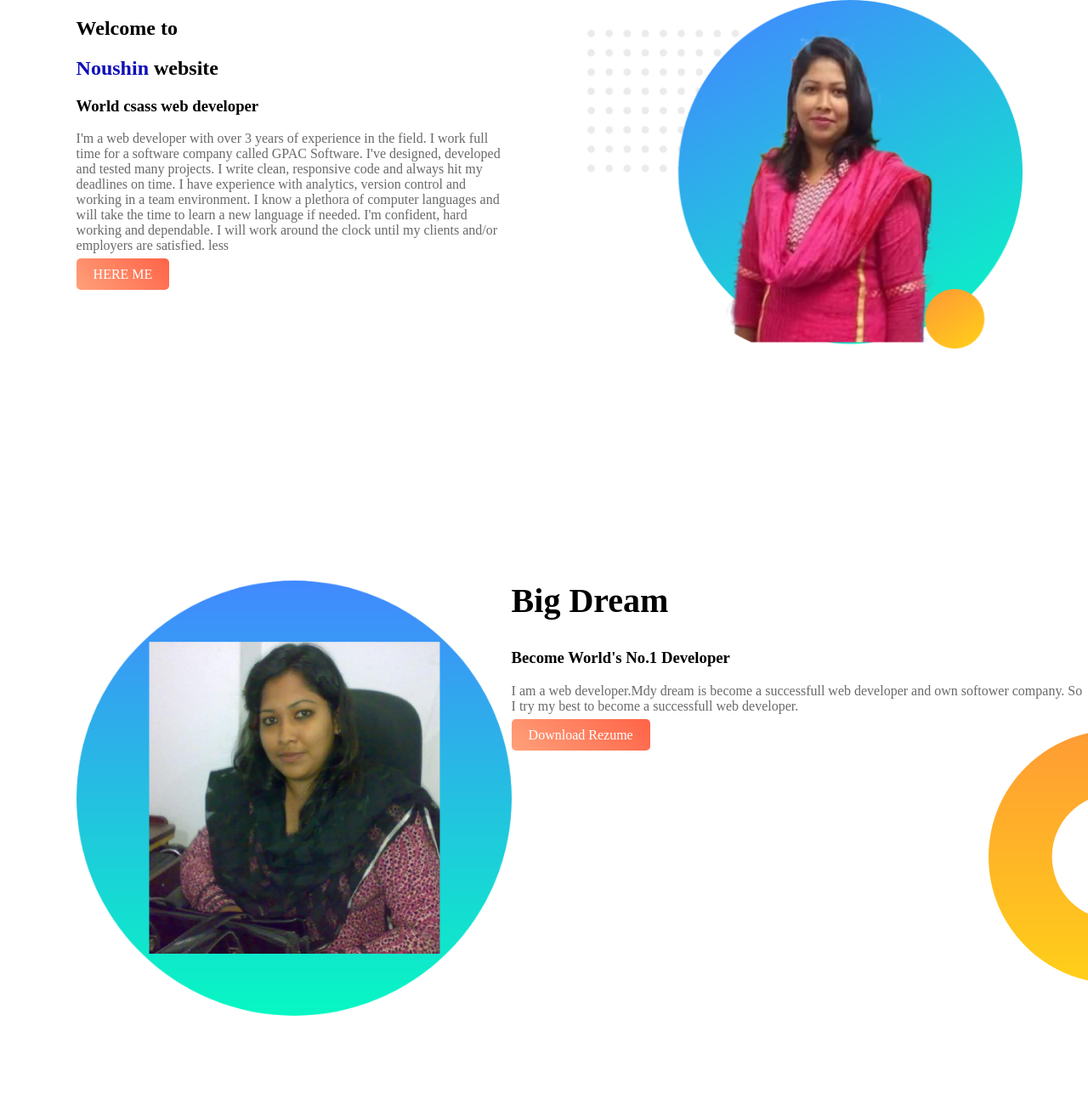
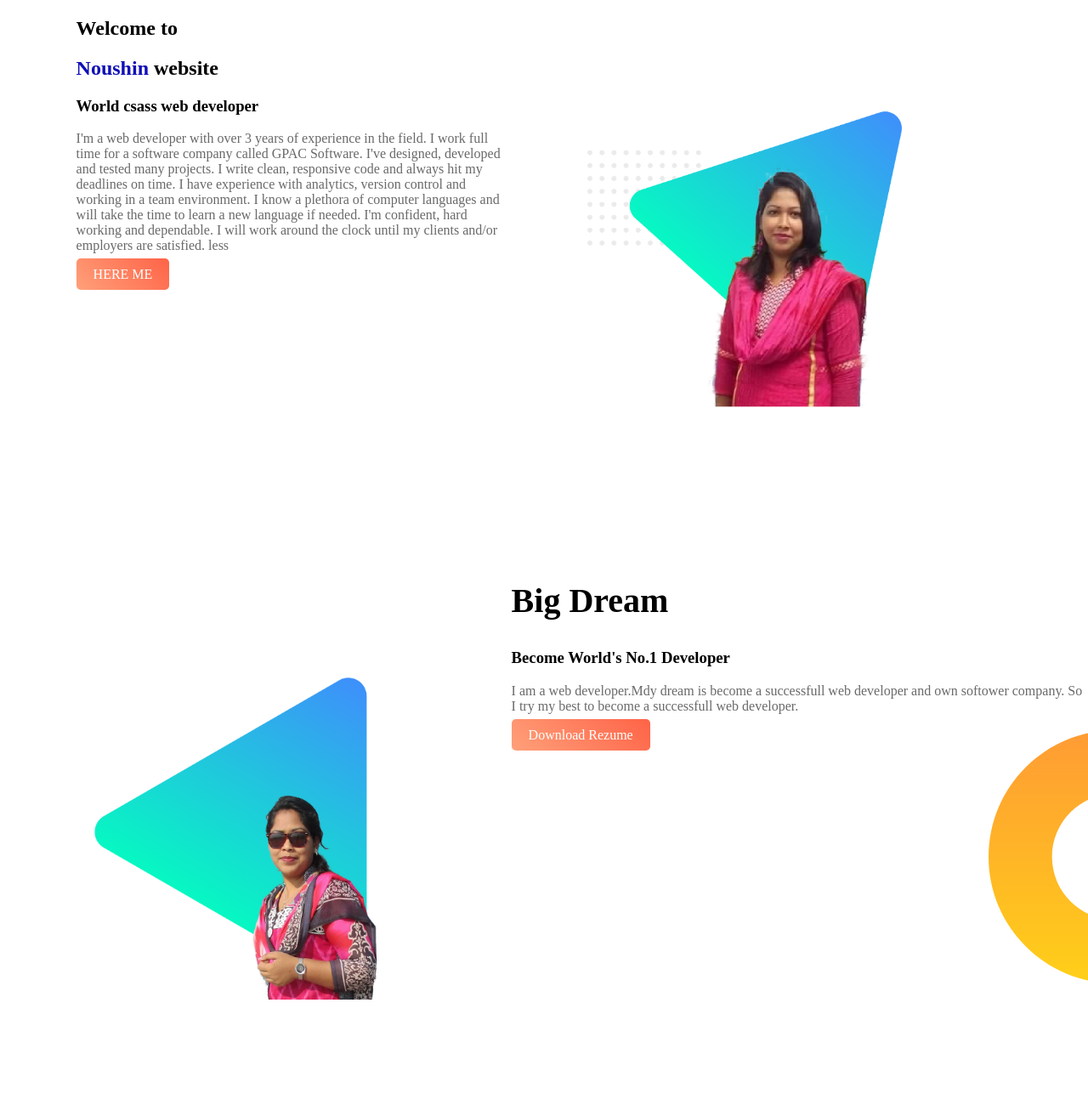
Before and after one commit to noushin-ethan/web-potfolio, a plain HTML site: page index.html in a window 1280 px wide. Shown: the top 1300 px of the page at 85% size. Drawn offline with Linux system fonts and the light colour scheme; a web font is replaced by a local one.

Commit message:
Finished my website

```diff
--- a/index.html
+++ b/index.html
@@ -19,7 +19,7 @@
           </div>
 
           <div class="half-width">
-                <img src="imagse/profile.png" alt="">
+                <img src="imagse/pic1.png" alt="">
           </div>
     </section>
     <section class="dream-area">
@@ -27,7 +27,7 @@
 
           </div>
           <div class="half-width">
-                <img src="imagse/profile2.png" alt="">
+                <img src="imagse/pic.png" alt="">
 
           </div class="half-width">
                   <h2>Big Dream</h2>
@@ -52,6 +52,7 @@
             </div>
 
       </section>
+
       <footer>
             <p>© Farzana Noushin 2021, all rights reserved.</p>
             </footer>
```
Also changed, not shown: imagse/pic.png (added), imagse/pic1.png (added).
